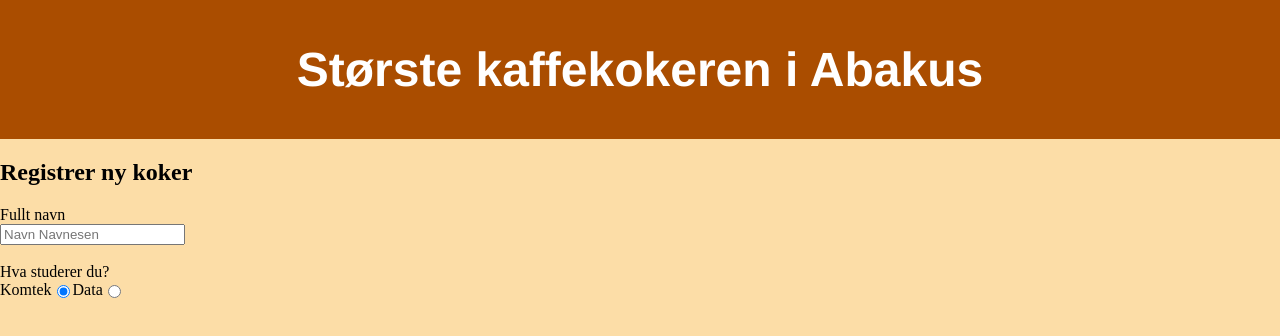
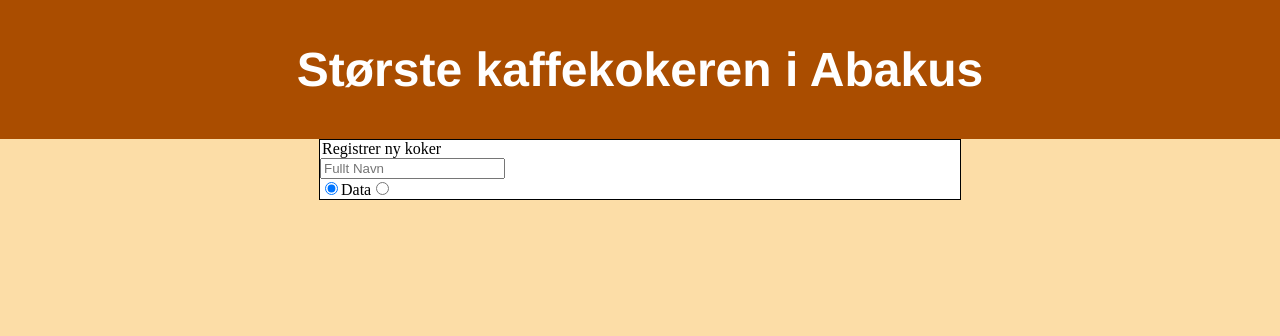
Before and after one commit to asmundh/coffeescoreboard-client, a React app: page /register in a window 1280 px wide. Shown: the top 336 px of the page. Built offline with nearby package versions, Linux system fonts and the light colour scheme.

Commit message:
start signup

```diff
--- a/src/Authentication/Registration.css
+++ b/src/Authentication/Registration.css
@@ -3,6 +3,10 @@
   align-items: center;
   justify-content: center;
   flex-direction: column;
+  border: black 1px solid;
+  width: 50%;
+  margin: 0 auto;
+  background: white;
 }
 
 .sign-up-field {
--- a/src/Authentication/index.js
+++ b/src/Authentication/index.js
@@ -27,30 +27,26 @@
 
   render() {
     return (
-      <form id="registration-form">
-        <h2>Registrer ny koker</h2>
-
-        <div id="signup-name">
-          <label id="signup-name-field" className="sign-up-field">Fullt navn </label>
+      <form
+        id="registration-form"
+        acceptCharset="UTF-8"
+      >
+        <legend>Registrer ny koker</legend>
         <input
           id="signup-name-field"
           type="text"
-            placeholder="Navn Navnesen"
+          placeholder="Fullt Navn"
           value={this.state.name}
+          spellCheck="false"
           onChange={this.handleChange.bind(this)}
         />
-        </div>
 
         <br />
 
-        <label id="signup-study-field" className="sign-up-field">Hva studerer du? </label>
-        <div id="signup-study">
-          <label htmlFor="komtek">Komtek</label>
         <input type="radio" className="study-option" id="komtek" name="study-options" checked="checked" />
 
         <label htmlFor="data">Data</label>
         <input type="radio" className="study-option" id="data" name="study-options" />
-        </div>
 
       </form>
     );
```
Lines whose indentation alone changed are shown as unchanged.
